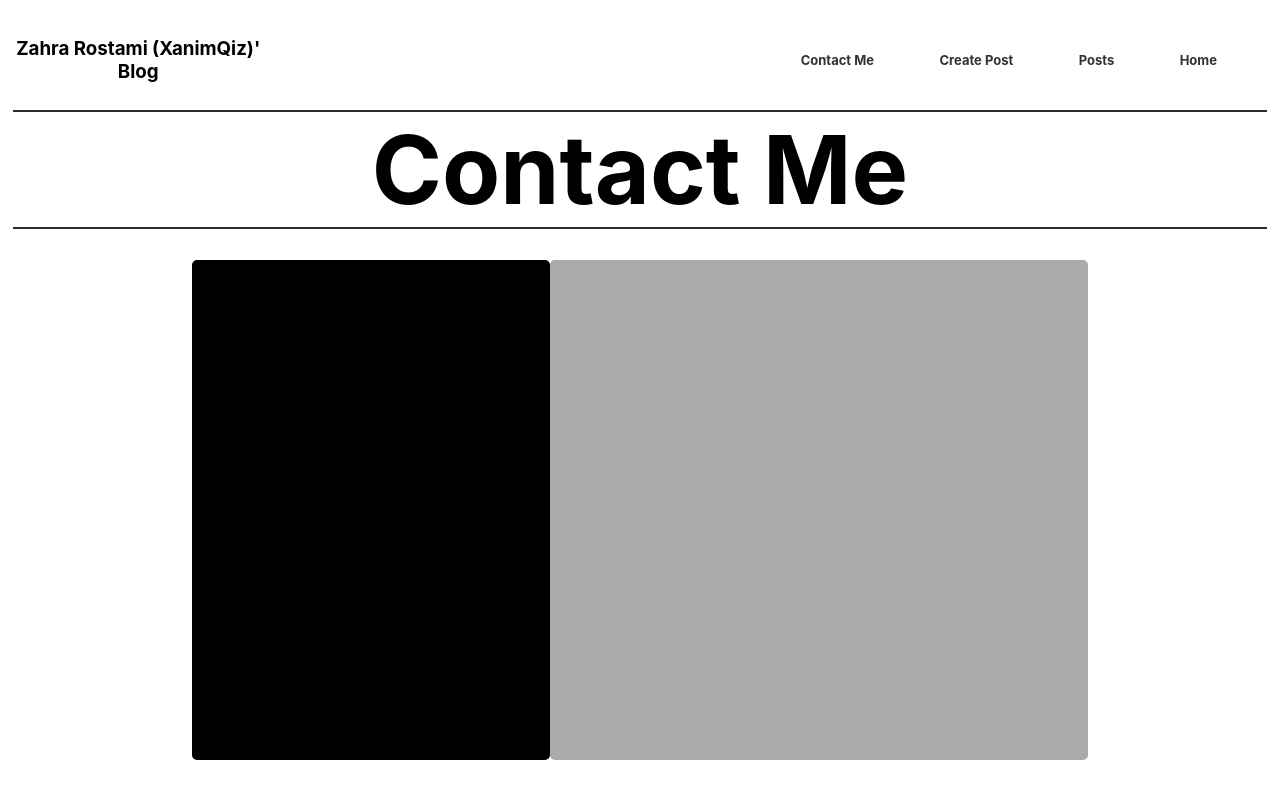
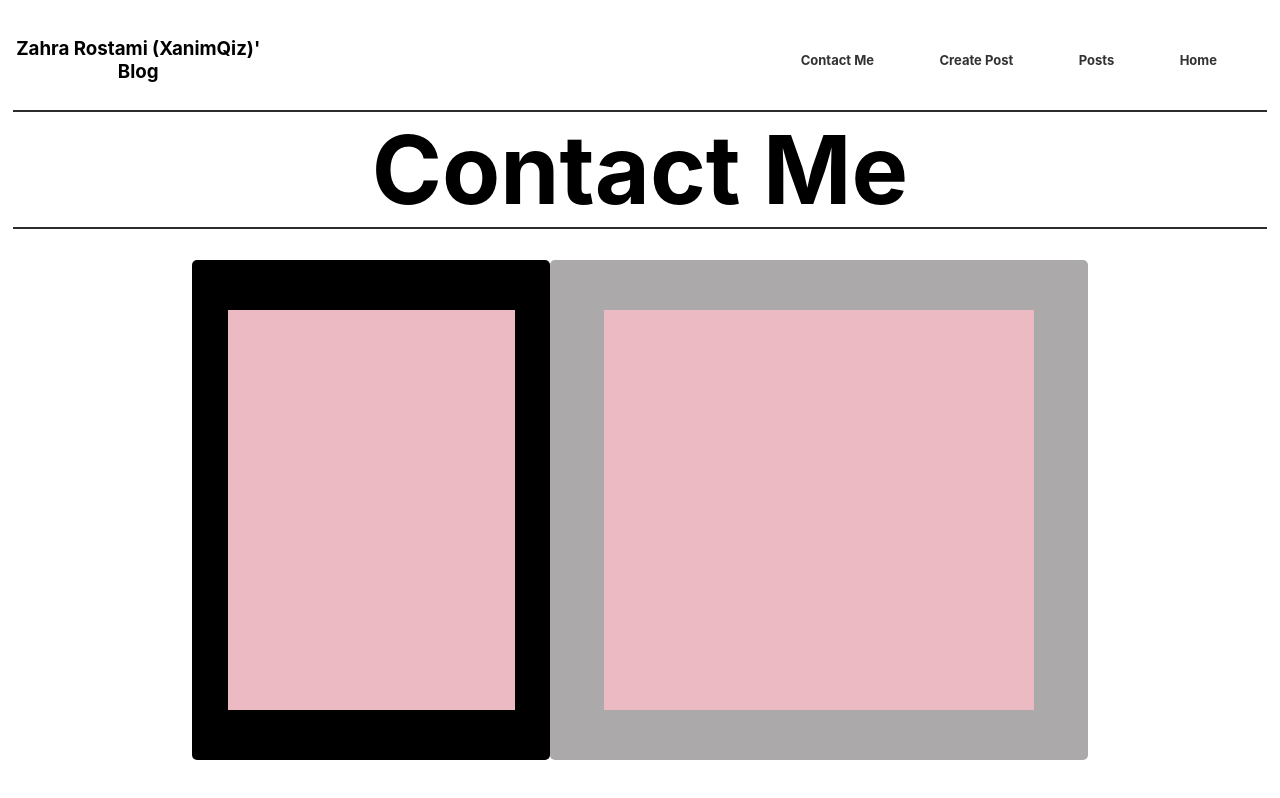
Before and after one commit to zahraRostami1999/blog-app, a React (Create React App) app: page /contactMe in a window 1280 px wide. Built offline with nearby package versions, Linux system fonts and the light colour scheme.

Commit message:
edit contactMe page: add sections in col_40 and col_60 with class name colContainer

```diff
--- a/src/pages/contactMe/ContactMe.jsx
+++ b/src/pages/contactMe/ContactMe.jsx
@@ -13,8 +13,16 @@ function ContactMe() {
       />
       <div className={styled.container}>
         <div className={styled.wrapper}>
-          <div className={styled.col_40}></div>
-          <div className={styled.col_60}></div>
+          <div className={styled.col_40}>
+            <div className={styled.colContainer}>
+
+            </div>
+          </div>
+          <div className={styled.col_60}>
+            <div className={styled.colContainer}>
+
+            </div>
+          </div>
         </div>
       </div>
     </>
```
